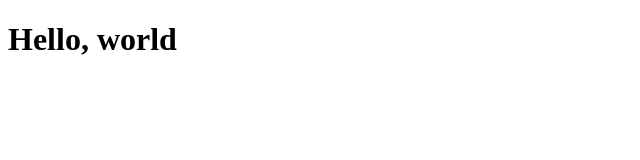
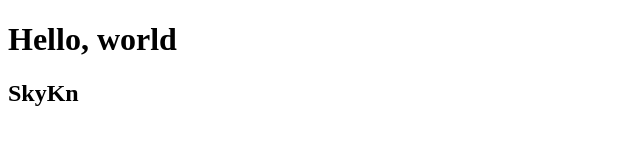
Before and after one commit to Kanat93/project, a plain HTML site: page index.html in a window 1280 px wide. Shown: the whole page, without its empty margins (0-640 px from the left). Drawn offline with Linux system fonts and the light colour scheme.

Commit message:
index file mod

```diff
--- a/index.html
+++ b/index.html
@@ -11,6 +11,8 @@
 <body>
   <h1>Hello, world</h1>
 
+  <h2>SkyKn</h2>
+
   <script src="script.js"></script>
 </body>
 
```
